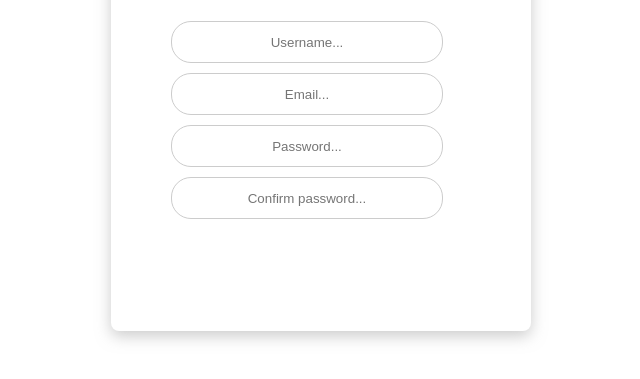
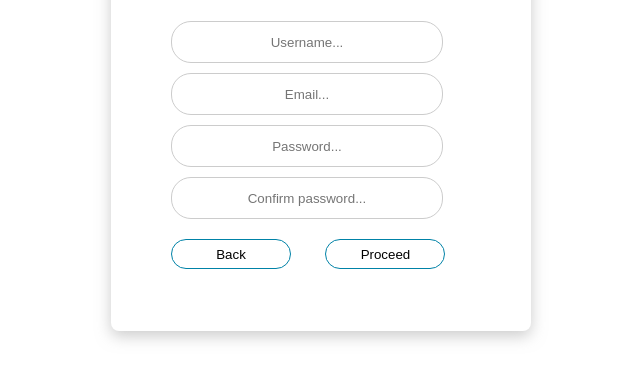
Before and after one commit to amilykassim/PropertyProLite, a plain HTML site: page UI/html/signup.html in a window 1280 px wide. Shown: the part 227-606 px from the top of the page, without its empty margins (319-959 px from the left). Drawn offline with Linux system fonts and the light colour scheme.

Commit message:
Add back and proceed buttons on the sign-up page

```diff
--- a/UI/html/signup.html
+++ b/UI/html/signup.html
@@ -19,6 +19,10 @@
             <input class="input-field" type="text" placeholder="Email...">
             <input class="input-field" type="text" placeholder="Password...">
             <input class="input-field" type="text" placeholder="Confirm password...">
+            <div>
+                <button id="back" class="mini-buttons">Back</button>
+                <button id="create" class="mini-buttons">Proceed</button>
+            </div>
 
         </div>
     </div>
```
